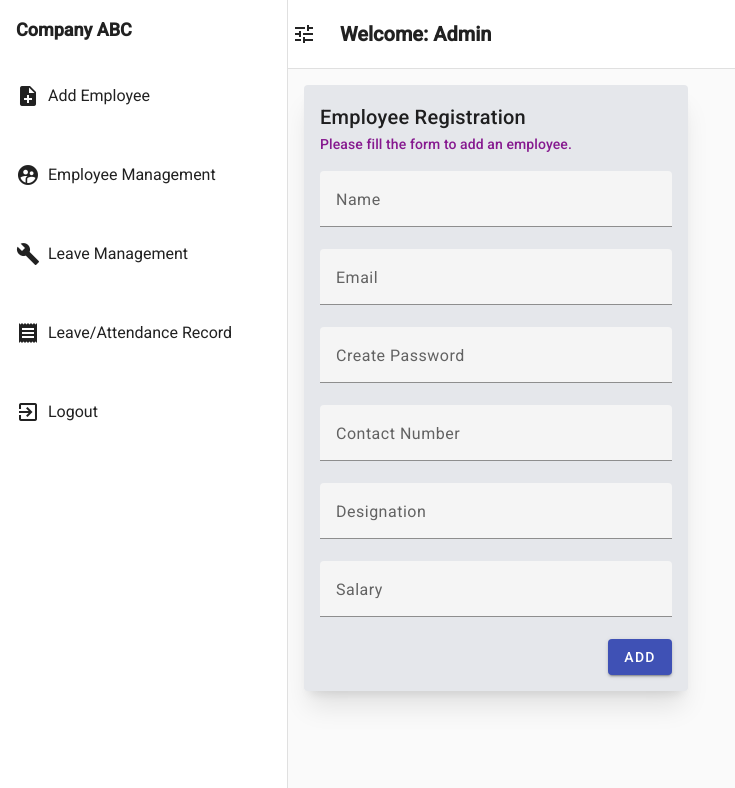
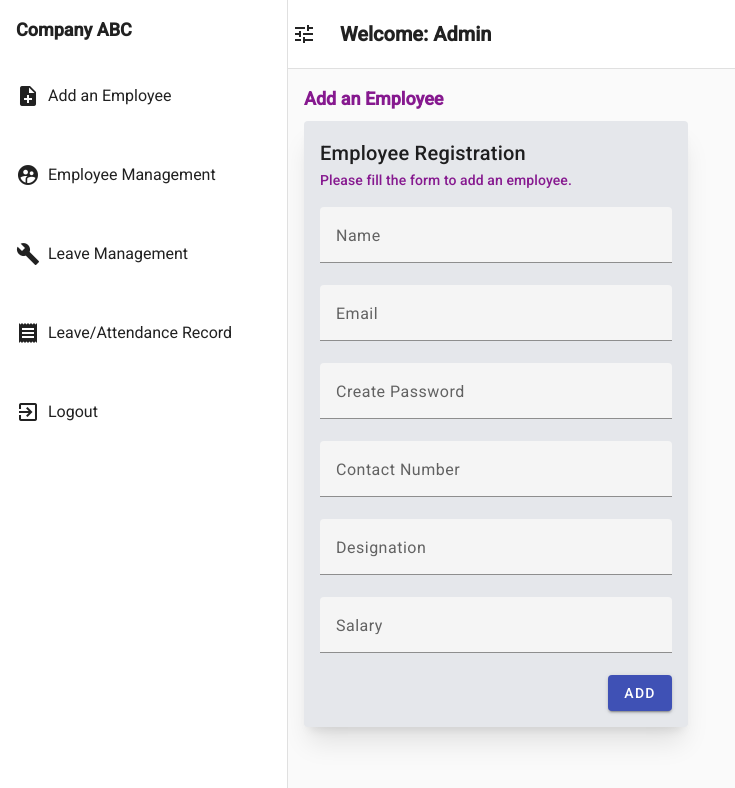
Before and after one commit to VuProjectCS619/leave-attendance-record-system-fe, an Angular app: page /admin/add-employee in a window 1280 px wide. Shown: the top 788 px of the page, without its empty margins (0-735 px from the left). Built offline with nearby package versions, Linux system fonts and the light colour scheme.

Commit message:
front end ui changes

```diff
--- a/src/app/account/login/login.component.ts
+++ b/src/app/account/login/login.component.ts
@@ -27,7 +27,7 @@ export class LoginComponent {
 
   navigate() {
     // Check the user's role here
-    let userRole = "admin";
+    let userRole = "employee";
 
     if (userRole === 'admin') {
       this.route.navigate(['/admin/add-employee']).then(r => true );
--- a/src/app/admin/add-employee/add-employee.component.html
+++ b/src/app/admin/add-employee/add-employee.component.html
@@ -1,4 +1,7 @@
 <div class="flex flex-col gap-2">
+  <div>
+    <p class=" text-lg font-bold text-fuchsia-800">Add an Employee </p>
+  </div>
 <!--Card-->
   <div>
     <mat-card class="w-96 h-auto shadow-xl ">
--- a/src/app/admin/employee-management/employee-management.component.html
+++ b/src/app/admin/employee-management/employee-management.component.html
@@ -1,6 +1,6 @@
 <div class=" flex flex-col gap-4">
   <div>
-    <p class=" text-lg font-semibold">Employee Management </p>
+    <p class=" text-lg font-bold text-fuchsia-800">Employee Management </p>
   </div>
   <!--Card-->
   <div class="flex gap-4 flex-wrap" >
--- a/src/app/admin/leave-management/leave-management.component.html
+++ b/src/app/admin/leave-management/leave-management.component.html
@@ -1,4 +1,7 @@
 <div class=" flex flex-col gap-4">
+  <div>
+    <p class=" text-lg font-bold text-fuchsia-800">Leave Management </p>
+  </div>
   <!--Tabs-->
   <mat-tab-group dynamicHeight>
     <!--Tab 1 Leave Request-->
--- a/src/app/admin/record/record.component.html
+++ b/src/app/admin/record/record.component.html
@@ -1,4 +1,7 @@
 <div class=" flex flex-col gap-4">
+  <div>
+    <p class=" text-lg font-bold text-fuchsia-800">Leave/Attendance Record </p>
+  </div>
   <!--Tabs-->
   <mat-tab-group  dynamicHeight  >
     <!--Tab 1 Leave Request-->
--- a/src/app/employee/account-setting/account-setting.component.html
+++ b/src/app/employee/account-setting/account-setting.component.html
@@ -1,4 +1,7 @@
 <div class=" flex flex-col gap-4">
+  <div>
+    <p class=" text-lg font-bold text-fuchsia-800">Account Settings </p>
+  </div>
   <!--Card-->
     <mat-card class="w-96 h-auto shadow-xl p-4 ">
       <div class="flex flex-col gap-4">
--- a/src/app/employee/apply-for-leave/apply-for-leave.component.html
+++ b/src/app/employee/apply-for-leave/apply-for-leave.component.html
@@ -1,4 +1,7 @@
 <div class=" flex flex-col gap-4">
+  <div>
+    <p class=" text-lg font-bold text-fuchsia-800">Apply for Leave</p>
+  </div>
   <!--Tabs-->
   <mat-tab-group  dynamicHeight  >
     <!--Tab 1 Apply for leave-->
--- a/src/app/employee/attendance/attendance.component.html
+++ b/src/app/employee/attendance/attendance.component.html
@@ -1,4 +1,7 @@
 <div class=" flex flex-col gap-4">
+  <div>
+    <p class=" text-lg font-bold text-fuchsia-800">Attendance </p>
+  </div>
   <!--Card-->
   <div class="flex gap-4 flex-wrap" >
     <mat-card class="w-96 h-auto shadow-xl p-4 flex-col gap-6 " >
--- a/src/app/employee/record/record.component.html
+++ b/src/app/employee/record/record.component.html
@@ -1,4 +1,7 @@
 <div class=" flex flex-col gap-4">
+  <div>
+    <p class=" text-lg font-bold text-fuchsia-800">Leave/Attendance Record </p>
+  </div>
   <!--Tabs-->
   <mat-tab-group  dynamicHeight  >
     <!--Tab 1 Leave Request-->
--- a/src/app/shared/side-nav-admin/side-nav-admin.component.html
+++ b/src/app/shared/side-nav-admin/side-nav-admin.component.html
@@ -6,7 +6,7 @@
       <div class="flex flex-col gap-12 p-4 w-full">
         <div class="flex gap-2 hover:underline hover:text-fuchsia-800">
           <a routerLink="/admin/add-employee"><mat-icon>note_add</mat-icon></a>
-          <a routerLink="/admin/add-employee">Add Employee</a>
+          <a routerLink="/admin/add-employee">Add an Employee</a>
         </div>
         <div class="flex gap-2 hover:underline hover:text-fuchsia-800">
           <a routerLink="/admin/employee-management"><mat-icon>supervised_user_circle</mat-icon></a>
```
